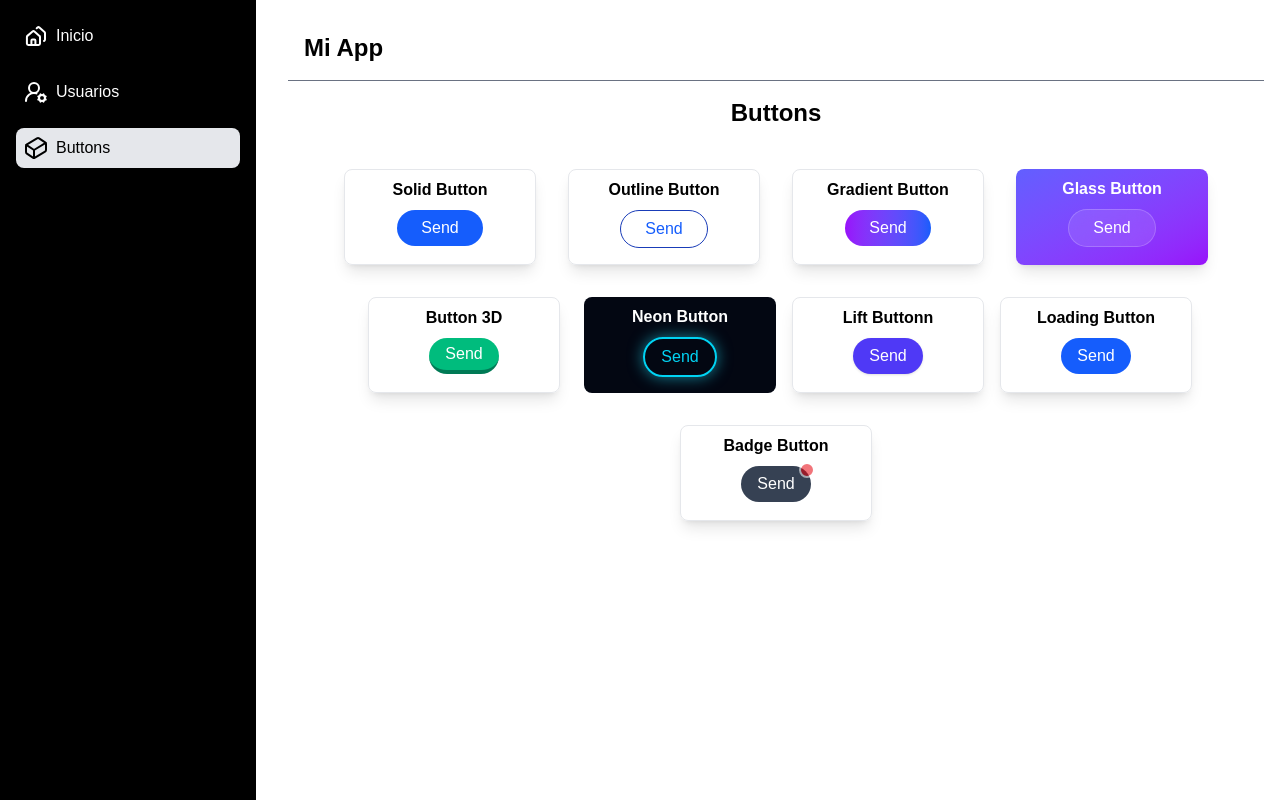
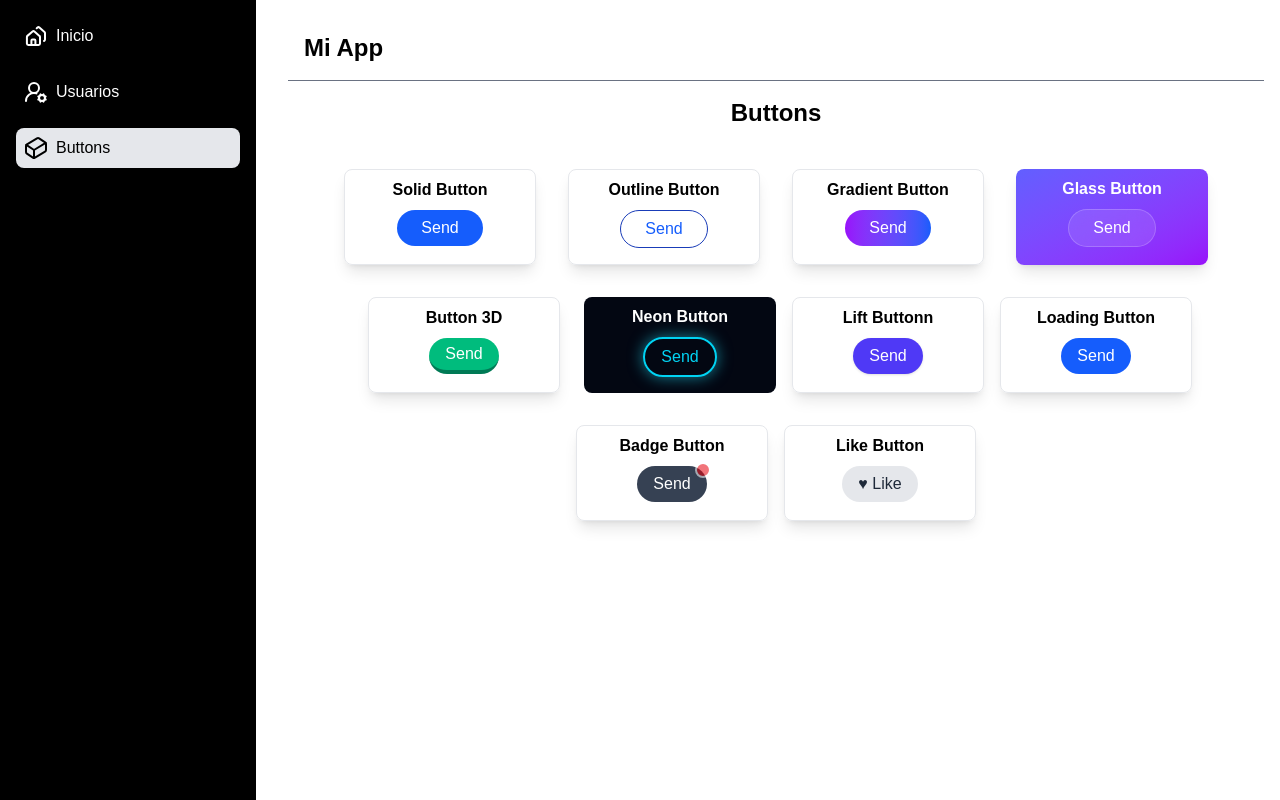
Before and after one commit to alejandro-v02/PixelCraft, a React (Vite) app: page / in a window 1280 px wide. Both pictures are taken after a click on the element "Buttons". Built offline with nearby package versions, Linux system fonts and the light colour scheme.

Commit message:
add like toggle button style

```diff
--- a/src/modules/Buttons.jsx
+++ b/src/modules/Buttons.jsx
@@ -2,6 +2,7 @@ import { useState } from "react";
 
 function  Buttons(){
     const [isLoading,setIsLoading]= useState(false);
+    const [isLiked, setIsLiked]= useState(false);
     return(
         <div>
             <div className="flex justify-center items-center text-center" >
@@ -83,6 +84,14 @@ function  Buttons(){
                     <span className="absolute -top-1 -right-1 w-4 h-4 bg-red-600 rounded-full animate-pulse border-2 border-white"></span>
                     </button>
                 </div>
+
+                <div className="flex flex-col mt-2 w-48 h-24 items-center shadow-lg rounded-lg border border-gray-200" >
+                    <h3 className="mt-2 font-bold" >Like Button</h3>
+                    <button onClick={()=> setIsLiked(!isLiked)}
+                    className={`mt-2 px-4 py-1.5 rounded-full cursor-pointer transition-colors duration-500
+                    ${isLiked ? "bg-gradient-to-r from-amber-500 to-pink-600 text-white" : "bg-gray-200 text-gray-800"}`}
+                    >♥ Like</button>
+                </div>
             </div>
         </div>
     )
```
